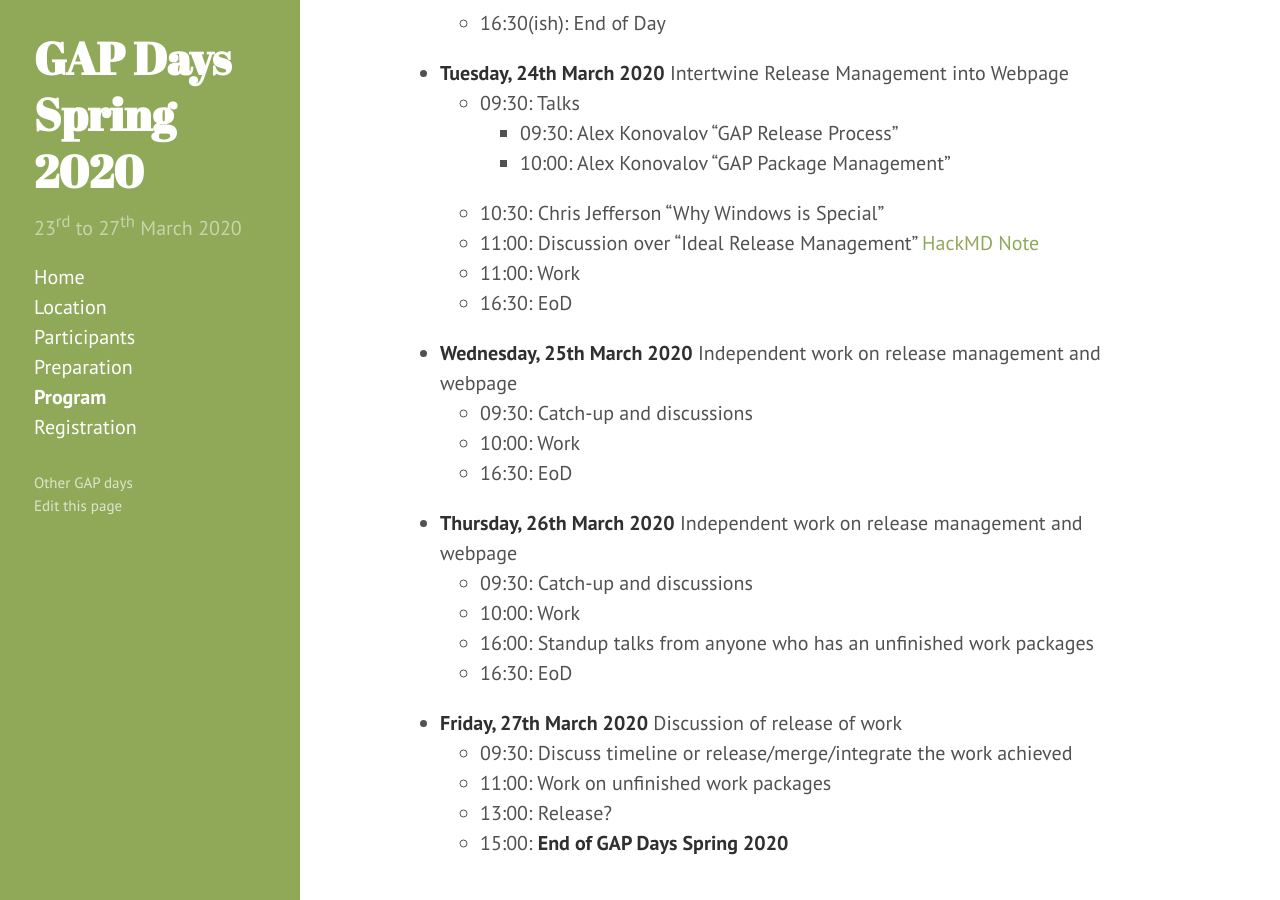
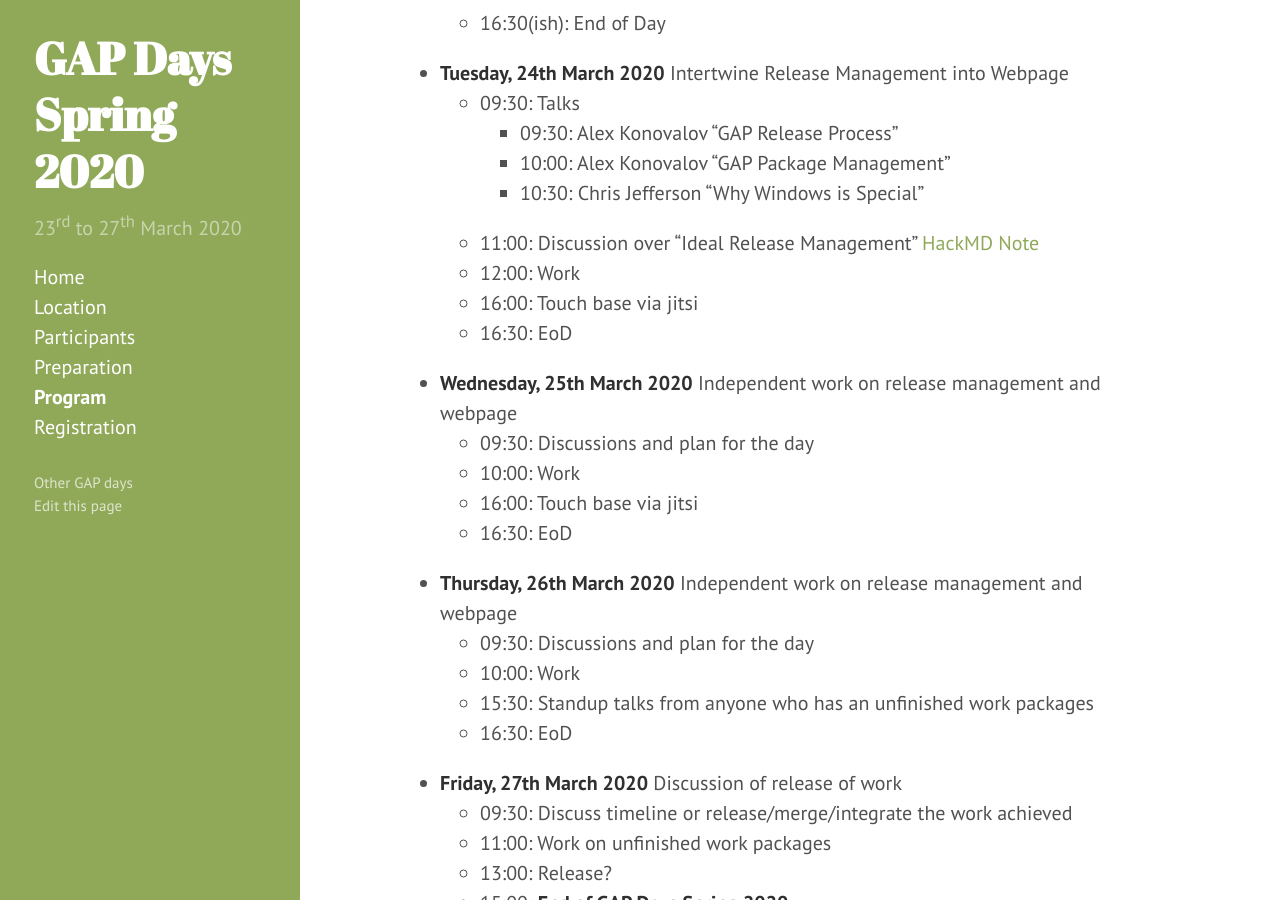
Before and after one commit to gapdays/gapdays2020-spring, a Jekyll site: the page built from program.md, in a window 1280 px wide and 900 px high, scrolled down 1327 px. Built offline with Jekyll 4.4.1, drawn with Linux system fonts in a browser that asks for light colours.

Commit message:
program update:

```diff
--- a/program.md
+++ b/program.md
@@ -43,20 +43,22 @@ Note that we have removed "fixed" meal times.
   - 09:30: Talks
     - 09:30: Alex Konovalov "GAP Release Process"
     - 10:00: Alex Konovalov "GAP Package Management"
-  - 10:30: Chris Jefferson "Why Windows is Special"
+    - 10:30: Chris Jefferson "Why Windows is Special"
   - 11:00: Discussion over "Ideal Release Management" [HackMD Note](https://hackmd.io/@rIiSpwN0QGCbqBK0N6bl5Q/SJHzYQar8)
-  - 11:00: Work
+  - 12:00: Work
+  - 16:00: Touch base via jitsi
   - 16:30: EoD
 
 - **Wednesday, 25th March 2020** Independent work on release management and webpage
-  - 09:30: Catch-up and discussions
+  - 09:30: Discussions and plan for the day
   - 10:00: Work
+  - 16:00: Touch base via jitsi
   - 16:30: EoD
 
 - **Thursday, 26th March 2020** Independent work on release management and webpage
-  - 09:30: Catch-up and discussions
+  - 09:30: Discussions and plan for the day
   - 10:00: Work
-  - 16:00: Standup talks from anyone who has an unfinished work packages
+  - 15:30: Standup talks from anyone who has an unfinished work packages
   - 16:30: EoD
 
 - **Friday, 27th March 2020** Discussion of release of work
```
